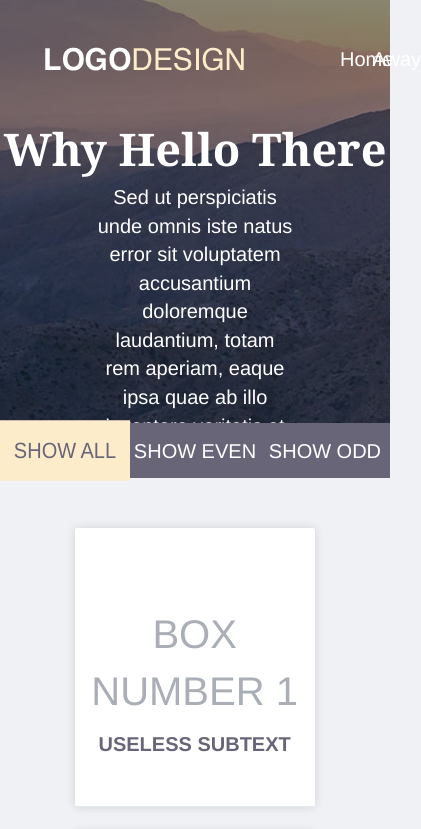
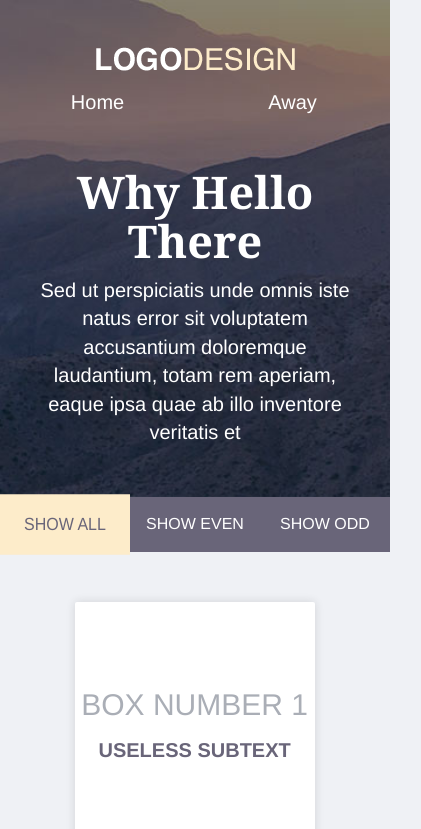
Before and after one commit to rbarnada/bonfire-challenge, a plain HTML site: page index.html in a window 390 px wide. Shown: the top 829 px of the page, 421 px wide, since content can reach past the window. Drawn offline with nearby package versions, Linux system fonts and the light colour scheme.

Commit message:
Fixed responsive elements
- Added meta tag back in
- Removed fixed height and replaced with adding padding to boxes to
  be more responsive
- Added additional media queries to fix how links and welcome text
  appear on smaller screens and adjusted welcome text

```diff
--- a/index.html
+++ b/index.html
@@ -2,6 +2,7 @@
 <html lang="en" dir="ltr">
   <head>
     <meta charset="utf-8">
+    <meta name="viewport" content="width=device-width, initial-scale=1.0">
     <link rel="stylesheet" href="https://maxcdn.bootstrapcdn.com/bootstrap/3.3.7/css/bootstrap.min.css" integrity="sha384-BVYiiSIFeK1dGmJRAkycuHAHRg32OmUcww7on3RYdg4Va+PmSTsz/K68vbdEjh4u" crossorigin="anonymous">
     <link rel="stylesheet" type="text/css" href="style/index.css">
     <title></title>
@@ -13,15 +14,15 @@
         <div class="row header-nav">
 
           <!-- logo -->
-          <div class="col-xs-10">
+          <div class="col-sm-10 col-xs-12">
             <img src="images/logo.png" class="logo" alt="logo">
           </div>
 
           <!-- header links -->
-            <div class="col-xs-1 link">
+            <div class="col-sm-1 col-xs-6 link">
               <a href="#" class="header-link">Home</a>
             </div>
-            <div class="col-xs-1 link">
+            <div class="col-sm-1 col-xs-6 link">
               <a href="#" class="header-link">Away</a>
             </div>
         </div>
--- a/style/index.css
+++ b/style/index.css
@@ -1,4 +1,8 @@
 @import url('https://fonts.googleapis.com/css?family=Poppins:400');
+
+* {
+  box-sizing: border-box;
+}
 
 .header {
   color: white;
@@ -134,8 +138,11 @@ body {
   border-bottom: 1px #e3e9ec solid;
   border-radius: 2px;
   box-shadow: 0px 0px 10px rgba(35,35,35,0.14);
-  height: 279px;
+  /* height: 279px; */
   /* margin: 0 1.6% 45px; */
+  /* padding-top: 34%;
+  padding-bottom: 34%; */
+  padding: 34% 5px;
   position: relative;
   text-align: center;
   width: 100%;
@@ -204,15 +211,13 @@ a {
 }
 
 @media screen and (max-width: 991px) {
-  .item-sort {
-    max-width: 50%;
-  }
   .content-box {
     width: 75%;
-    margin: 25px 12.4% 0;
+    margin: 25px 12.4% 25%;
   }
   .boxes {
     margin-top: 0px;
+    margin-bottom: 25px;
   }
 
   /* responsive text */
@@ -240,11 +245,46 @@ a {
   }
   .header-text {
     font-size: 45px;
+    padding: 0 10px;
+  }
+  .header-bg {
+    height: auto;
+  }
+  .logo {
+    /* width: 100%; */
+  }
+  .header-intro {
+    padding-bottom: 40px;
+  }
+  .item-sort {
+    margin-top: 0;
+  }
+  .item-sort span {
+    font-size: 16px;
   }
 }
 
-/* @media screen and (max-width: 767px) {
-  .content-box {
+ @media screen and (max-width: 767px) {
+   .logo {
+     margin: 0 auto;
+   }
+   .link {
+     margin-top: 15px;
+   }
+}
+
+@media screen and (max-width: 482px) {
+  .content-box-title {
+    font-size: 30px;
+  }
+}
+
+@media screen and (max-width: 412px) {
+  .header-intro {
+    width: 80%;
+  }
+}
+  /*.content-box {
     width: 50%;
     margin: 25px auto 0;
   }
```
